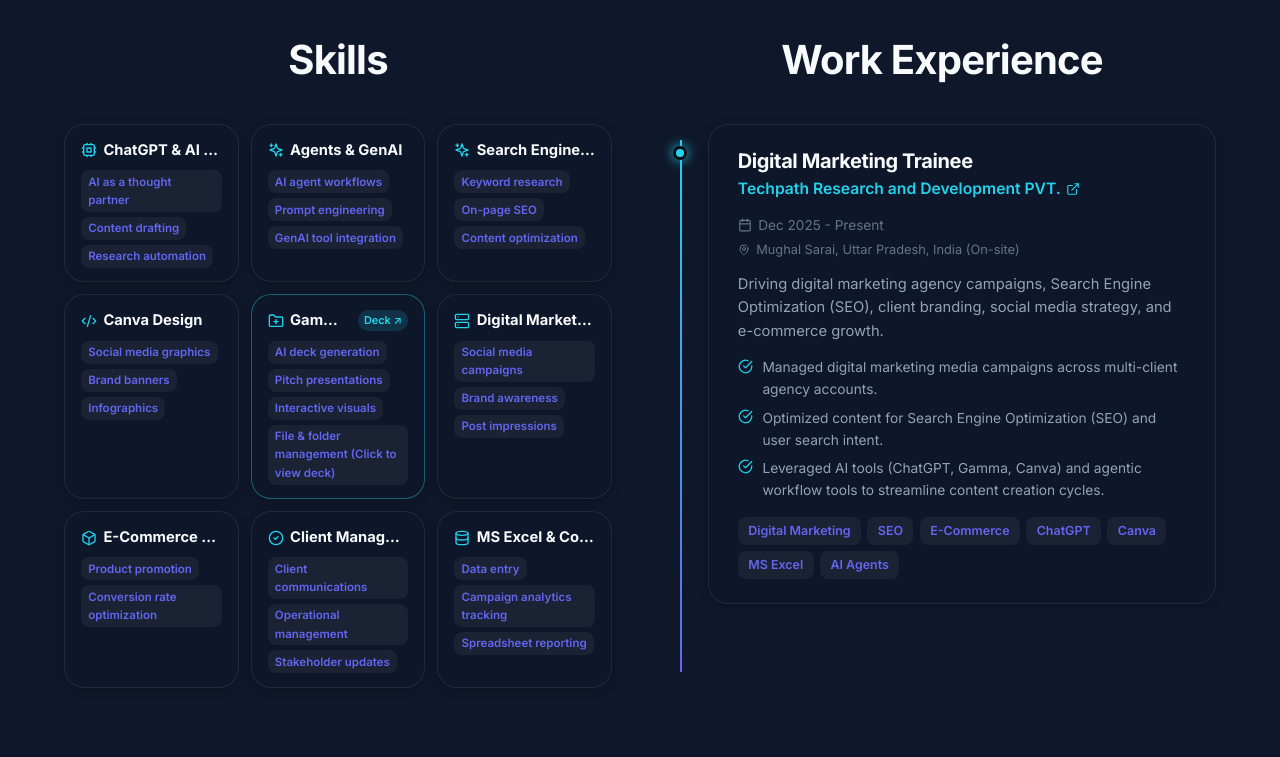
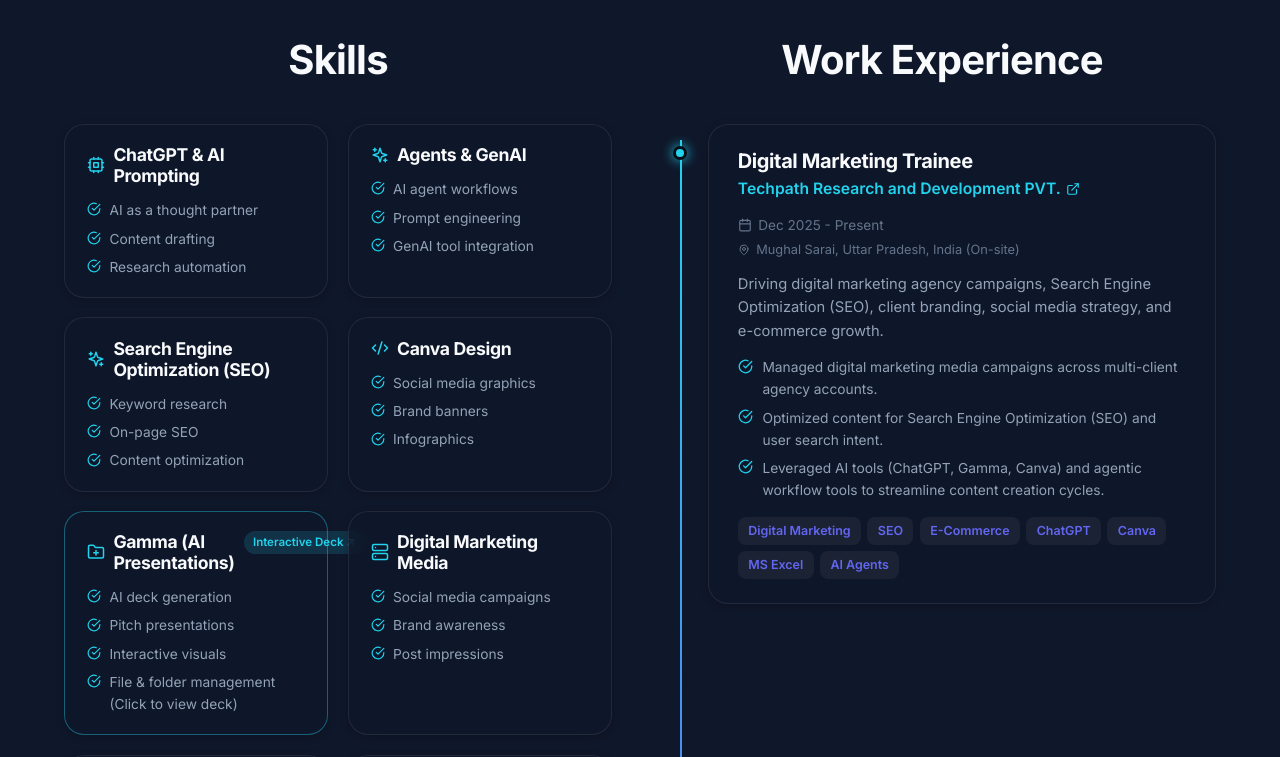
Before and after one commit to tanishka-wy/Tanishka-portfolio, a React (Vite) app: page / in a window 1280 px wide. Shown: the part 860-1617 px from the top of the page. Built offline with nearby package versions, Linux system fonts and the light colour scheme.

Commit message:
Update Skills cards bullet lists to match Work Experience card checkmark styling

```diff
--- a/src/components/Skills.jsx
+++ b/src/components/Skills.jsx
@@ -1,5 +1,5 @@
 import React, { useState } from 'react';
-import { Cpu, Sparkles, Code2, FolderPlus, Server, Box, CheckCircle2, Database, FileCode2, X, ChevronLeft, ChevronRight, FileText } from 'lucide-react';
+import { Cpu, Sparkles, Code2, FolderPlus, Server, Box, CheckCircle2, Database, FileCode2, X, ChevronLeft, ChevronRight, FileText, CheckCircle } from 'lucide-react';
 import { skillsData } from '../data/portfolioData';
 
 const iconMap = {
@@ -51,8 +51,8 @@ export default function Skills() {
       {/* Skills Grid */}
       <div style={{
         display: 'grid',
-        gridTemplateColumns: 'repeat(auto-fill, minmax(160px, 1fr))',
-        gap: '0.75rem'
+        gridTemplateColumns: 'repeat(auto-fill, minmax(260px, 1fr))',
+        gap: '1.2rem'
       }}>
           {skillsData.map((skill) => {
             const IconComponent = iconMap[skill.icon] || Sparkles;
@@ -63,10 +63,10 @@ export default function Skills() {
                 className="glass-card"
                 onClick={() => isClickable && openSkillModal(skill)}
                 style={{
-                  padding: '0.85rem 1rem',
+                  padding: '1.2rem 1.4rem',
                   display: 'flex',
                   flexDirection: 'column',
-                  gap: '0.5rem',
+                  gap: '0.8rem',
                   cursor: isClickable ? 'pointer' : 'default',
                   border: isClickable ? '1px solid rgba(34, 211, 238, 0.4)' : '1px solid var(--border-color)',
                   transition: 'all 0.2s ease'
@@ -74,7 +74,7 @@ export default function Skills() {
                 onMouseEnter={(e) => {
                   if (isClickable) {
                     e.currentTarget.style.transform = 'translateY(-3px)';
-                    e.currentTarget.style.boxShadow = '0 8px 16px rgba(34, 211, 238, 0.2)';
+                    e.currentTarget.style.boxShadow = '0 8px 20px rgba(34, 211, 238, 0.2)';
                   }
                 }}
                 onMouseLeave={(e) => {
@@ -84,34 +84,34 @@ export default function Skills() {
                   }
                 }}
               >
-                <div style={{ fontWeight: 700, fontSize: '0.92rem', color: 'var(--text-primary)', display: 'flex', alignItems: 'center', justifyContent: 'space-between', gap: '0.4rem' }}>
-                  <div style={{ display: 'flex', alignItems: 'center', gap: '0.4rem', minWidth: 0 }}>
-                    <IconComponent size={16} color="var(--accent-cyan)" style={{ flexShrink: 0 }} />
-                    <span style={{ whiteSpace: 'nowrap', overflow: 'hidden', textOverflow: 'ellipsis' }}>{skill.name}</span>
+                {/* Header matching Work Experience */}
+                <div style={{ display: 'flex', justifyContent: 'space-between', alignItems: 'flex-start', gap: '0.6rem' }}>
+                  <div style={{ display: 'flex', alignItems: 'center', gap: '0.5rem' }}>
+                    <IconComponent size={18} color="var(--accent-cyan)" style={{ flexShrink: 0 }} />
+                    <h3 style={{ fontSize: '1.1rem', color: 'var(--text-primary)', margin: 0, fontWeight: 700 }}>
+                      {skill.name}
+                    </h3>
                   </div>
                   {isClickable && (
-                    <span style={{ fontSize: '0.68rem', padding: '0.1rem 0.4rem', borderRadius: 'var(--radius-full)', background: 'rgba(34, 211, 238, 0.15)', color: 'var(--accent-cyan)', fontWeight: 600, flexShrink: 0 }}>
-                      Deck ↗
+                    <span style={{ fontSize: '0.72rem', padding: '0.15rem 0.55rem', borderRadius: 'var(--radius-full)', background: 'rgba(34, 211, 238, 0.15)', color: 'var(--accent-cyan)', fontWeight: 600, flexShrink: 0 }}>
+                      Interactive Deck ↗
                     </span>
                   )}
                 </div>
 
-                {/* Tag-style Pills Row */}
-                <div style={{ display: 'flex', flexWrap: 'wrap', gap: '0.3rem' }}>
-                  {skill.bullets.map((bullet) => (
-                    <span
-                      key={bullet}
-                      style={{
-                        padding: '0.15rem 0.45rem',
-                        borderRadius: 'var(--radius-sm)',
-                        background: 'rgba(255, 255, 255, 0.05)',
-                        color: 'var(--accent-indigo)',
-                        fontSize: '0.72rem',
-                        fontWeight: 600
-                      }}
-                    >
-                      {bullet}
-                    </span>
+                {/* Bullets List matching Work Experience achievements */}
+                <div style={{ display: 'flex', flexDirection: 'column', gap: '0.4rem' }}>
+                  {skill.bullets.map((bullet, idx) => (
+                    <div key={idx} style={{
+                      display: 'flex',
+                      alignItems: 'flex-start',
+                      gap: '0.5rem',
+                      fontSize: '0.86rem',
+                      color: 'var(--text-secondary)'
+                    }}>
+                      <CheckCircle size={14} color="var(--accent-cyan)" style={{ marginTop: '0.2rem', flexShrink: 0 }} />
+                      <span>{bullet}</span>
+                    </div>
                   ))}
                 </div>
               </div>
```
